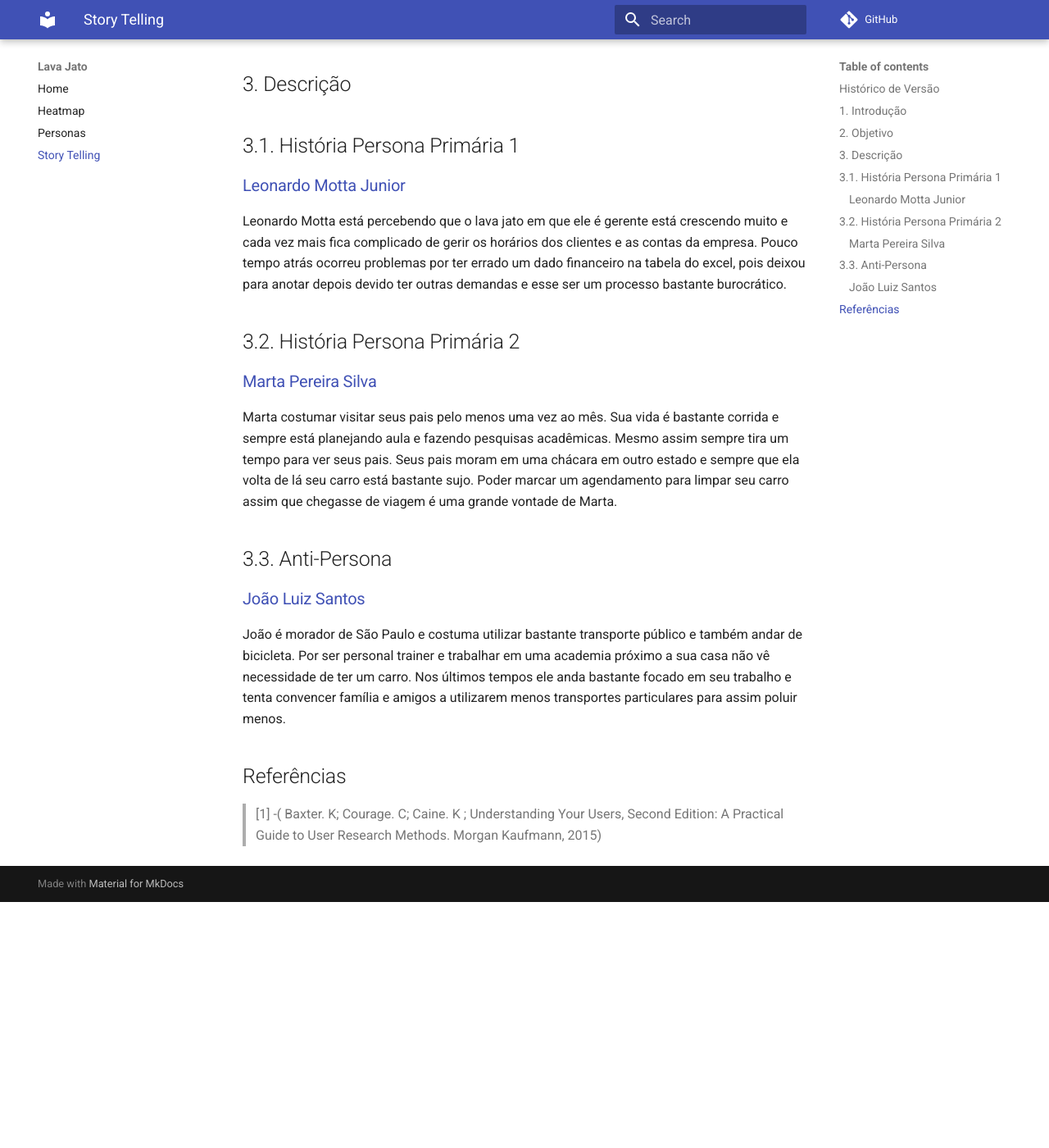
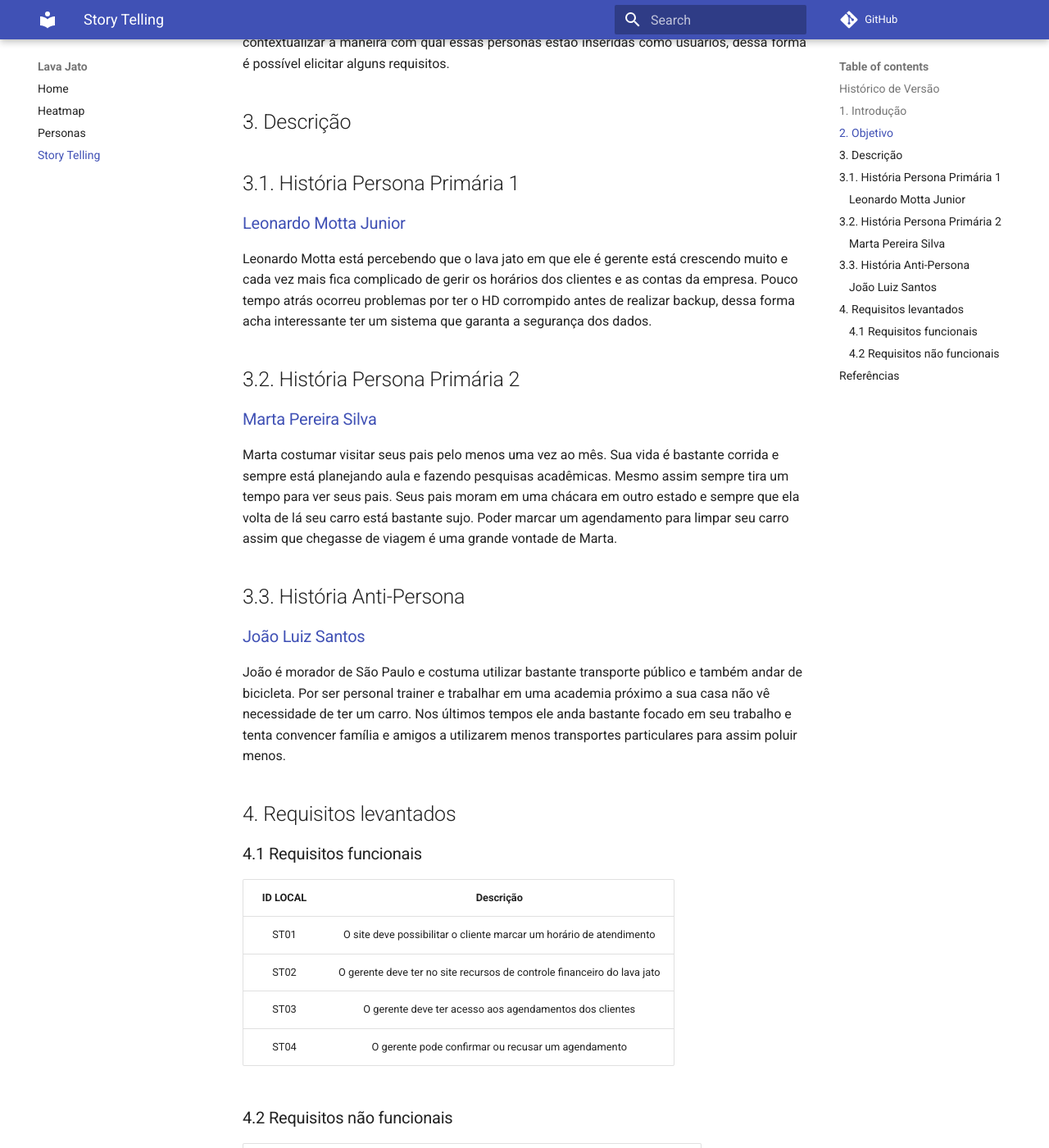
Before and after one commit to UnBArqDsw2021-2/2021.2_G2_Ki-Limpinho, an MkDocs documentation site: the page built from docs/sprint01/StoryTelling.md, in a window 1280 px wide and 1400 px high, scrolled down 598 px. Shown: the whole window at 82% size. Built offline with MkDocs 1.6.1 and Material for MkDocs 9.7.7, drawn with Linux system fonts in a browser that asks for light colours; comment, search, counter and statistics services are not loaded; before the commit the page ends 1698 px from its top, so only the background shows below that; some of the changed text lies outside the part shown.

Commit message:
adicionado requisitos elicitados

```diff
--- a/docs/sprint01/StoryTelling.md
+++ b/docs/sprint01/StoryTelling.md
@@ -3,7 +3,8 @@
 ### Histórico de Versão
 |    Data    | Versão | Descrição            | Autor(es)       |
 | :--------: | :----: | :------------------: | :-------------: |
-| 31.01.2022 |  0.1   | Criação do documento | Lucas Melo |
+| 30.01.2022 |  0.1   | Criação do documento | Lucas Melo |
+| 31.01.2022 |  0.2   | Adição dos requisitos elicitados | Lucas Melo |
 
 
 
@@ -23,7 +24,7 @@
 ## 3.1. História Persona Primária 1
 ### [Leonardo Motta Junior](/sprint01/Personas/#leonardo)
 
-Leonardo Motta está percebendo que o lava jato em que ele é gerente está crescendo muito e cada vez mais fica complicado de gerir os horários dos clientes e as contas da empresa. Pouco tempo atrás ocorreu problemas por ter errado um dado financeiro na tabela do excel, pois deixou para anotar depois devido ter outras demandas e esse ser um processo bastante burocrático.
+Leonardo Motta está percebendo que o lava jato em que ele é gerente está crescendo muito e cada vez mais fica complicado de gerir os horários dos clientes e as contas da empresa. Pouco tempo atrás ocorreu problemas por ter o HD corrompido antes de realizar backup, dessa forma acha interessante ter um sistema que garanta a segurança dos dados.
 
 
 ## 3.2. História Persona Primária 2
@@ -33,12 +34,29 @@ Leonardo Motta está percebendo que o lava jato em que ele é gerente está cres
 Marta costumar visitar seus pais pelo menos uma vez ao mês. Sua vida é bastante corrida e sempre está planejando aula e fazendo pesquisas acadêmicas. Mesmo assim sempre tira um tempo para ver seus pais. Seus pais moram em uma chácara em outro estado e sempre que ela volta de lá seu carro está bastante sujo. Poder marcar um agendamento para limpar seu carro assim que chegasse de viagem é uma grande vontade de Marta.
 
 
-## 3.3. Anti-Persona
+## 3.3. História Anti-Persona
 
 ### [João Luiz Santos](/sprint01/Personas/#joao)
 
 João é morador de São Paulo e costuma utilizar bastante transporte público e também andar de bicicleta. Por ser personal trainer e trabalhar em uma academia próximo a sua casa não vê necessidade de ter um carro. Nos últimos tempos ele anda bastante focado em seu trabalho e tenta convencer família e amigos a utilizarem menos transportes particulares para assim poluir menos.
 
+## 4.  Requisitos levantados
+
+
+
+### 4.1 Requisitos funcionais
+| ID LOCAL | Descrição |
+| :------: | :-------: |
+| ST01 | O site deve possibilitar o cliente marcar um horário de atendimento|
+| ST02 | O gerente deve ter no site recursos de controle financeiro do lava jato|
+| ST03 | O gerente deve ter acesso aos agendamentos dos clientes |
+| ST04 | O gerente pode confirmar ou recusar um agendamento |
+
+### 4.2 Requisitos não funcionais
+| ID LOCAL | Descrição |
+| :------: | :-------: |
+| ST05 | Deve ter uma interface fácil e intuitiva para que otimize o tempo do usuário|
+| ST06 | O site deve assegurar os dados |
 
 ## Referências
 
```
Also changed, not shown: docs/sprint01/Personas.md (+1 -1 lines).
